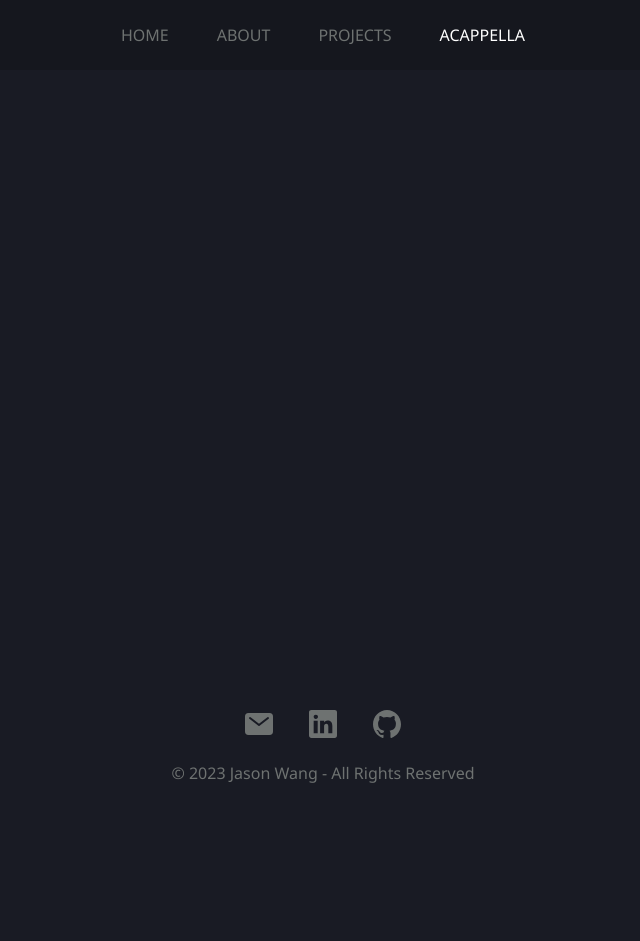
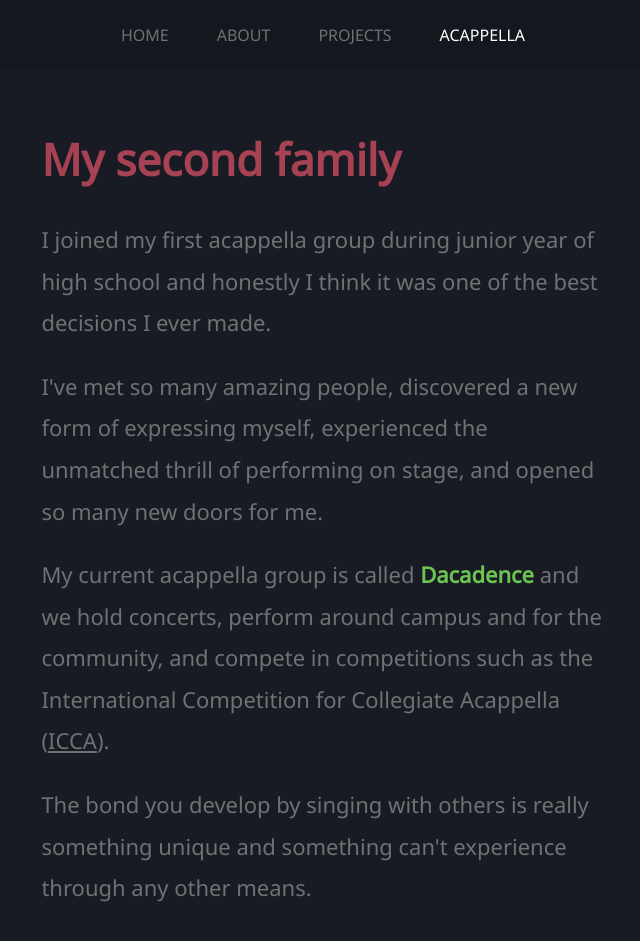
Before and after one commit to nosaj9/portfolio-site, a React (Create React App) app: page /acappella in a window 1280 px wide. Shown: the top 941 px of the page, without its empty margins (317-957 px from the left). Before the commit the page ends 800 px from the top, so only its background shows below. Built offline with nearby package versions, Linux system fonts and the light colour scheme.

Commit message:
added to aca page

```diff
--- a/src/pages/Acappella.tsx
+++ b/src/pages/Acappella.tsx
@@ -1,9 +1,20 @@
 import React from "react"
+import "./style.scss";
 
 const Acappella = () => {
     return (
         <div className="Acappella">
-            <h1></h1>
+            <br/>
+            <h1>My second family</h1>
+            <p>I joined my first acappella group during junior year of high school and honestly I think it was one of the best decisions I ever made.</p>
+            <p>I've met so many amazing people, discovered a new form of expressing myself, experienced the unmatched thrill of performing on stage, and opened so many new doors for me.</p>
+            <p>
+                My current acappella group is called <span className="highlight">Dacadence</span> and we hold concerts, perform around campus and for the community,
+                and compete in competitions such as the International Competition for Collegiate Acappella (<a href="https://varsityvocals.com/" target="_blank" rel="noreferrer" className="pagelink">ICCA</a>).
+            </p>
+            <p>The bond you develop by singing with others is really something unique and something can't experience through any other means.</p>
+            <p>I've come to grow so close to my fellow members in the group through our experiences together and it truly feels like my second family.</p>
+            <p>And if you were wondering, my voice part is <span className="highlight">Bass</span>.</p>
         </div>
     )
 }
--- a/src/pages/Projects.tsx
+++ b/src/pages/Projects.tsx
@@ -5,7 +5,7 @@ const Projects = () => {
     return (
         <div className="Projects">
             <br/>
-            <h1>Projects</h1>
+            <h1>My work</h1>
         </div>
     )
 }
--- a/src/pages/style.scss
+++ b/src/pages/style.scss
@@ -10,6 +10,19 @@ div {
     font-weight: 600;
 }
 
+.pagelink {
+    color: $text-color;
+    transition: color 150ms ease;
+}
+
+.pagelink:visited {
+    color: $text-color;
+}
+
+.pagelink:hover {
+    color: $navbar-active;
+}
+
 @keyframes fadeIn {
     from {
       opacity: 0;
@@ -18,60 +31,6 @@ div {
     to {
       opacity: 1;
       transform: translateY(0);
-    }
-}
-
-.About {
-    margin-left: 28%;
-    margin-right: 28%;
-    text-align: left;
-
-    h1 {
-        color: $header-color;
-    }
-
-    p {
-        color: $text-color;
-        line-height: 2.6rem;
-    }
-
-    p > .pagelink {
-        color: $text-color;
-        transition: color 150ms ease;
-    }
-
-    p > .pagelink:visited {
-        color: $text-color;
-    }
-
-    p > .pagelink:hover {
-        color: $navbar-active;
-    }
-
-    @for $i from 1 through 7 {
-        & > *:nth-child(#{$i}) {
-          opacity: 0;
-          animation: fadeIn 500ms ease;
-          animation-fill-mode: forwards;
-          animation-delay: #{$i * 80}ms;
-        }
-    }
-
-    & > div > a {
-        color: $accent;
-        text-decoration: none;
-    }
-
-    & > div > a:hover {
-        color: $navbar-active;
-    }
-
-    & > div > a > * {
-        height: 3rem;
-    }
-
-    & > div {
-        text-align: left;
     }
 }
 
@@ -86,7 +45,6 @@ div {
 
     h1 {
         color: $header-color;
-        text-align: left;
     }
 
     p {
@@ -168,7 +126,50 @@ div {
     }
 }
 
+.About {
+    margin-left: 28%;
+    margin-right: 28%;
+    text-align: left;
+
+    h1 {
+        color: $header-color;
+    }
+
+    p {
+        color: $text-color;
+        line-height: 2.6rem;
+    }
+
+    @for $i from 1 through 7 {
+        & > *:nth-child(#{$i}) {
+          opacity: 0;
+          animation: fadeIn 500ms ease;
+          animation-fill-mode: forwards;
+          animation-delay: #{$i * 80}ms;
+        }
+    }
+
+    & > div > a {
+        color: $accent;
+        text-decoration: none;
+    }
+
+    & > div > a:hover {
+        color: $navbar-active;
+    }
+
+    & > div > a > * {
+        height: 3rem;
+    }
+
+    & > div {
+        text-align: left;
+    }
+}
+
 .Projects {
+    margin-left: 28%;
+    margin-right: 28%;
     text-align: left;
 
     h1 {
@@ -177,9 +178,16 @@ div {
 }
 
 .Acappella {
+    margin-left: 28%;
+    margin-right: 28%;
     text-align: left;
 
     h1 {
         color: $header-color;
     }
+
+    p {
+        color: $text-color;
+        line-height: 2.6rem;
+    }
 }
```
